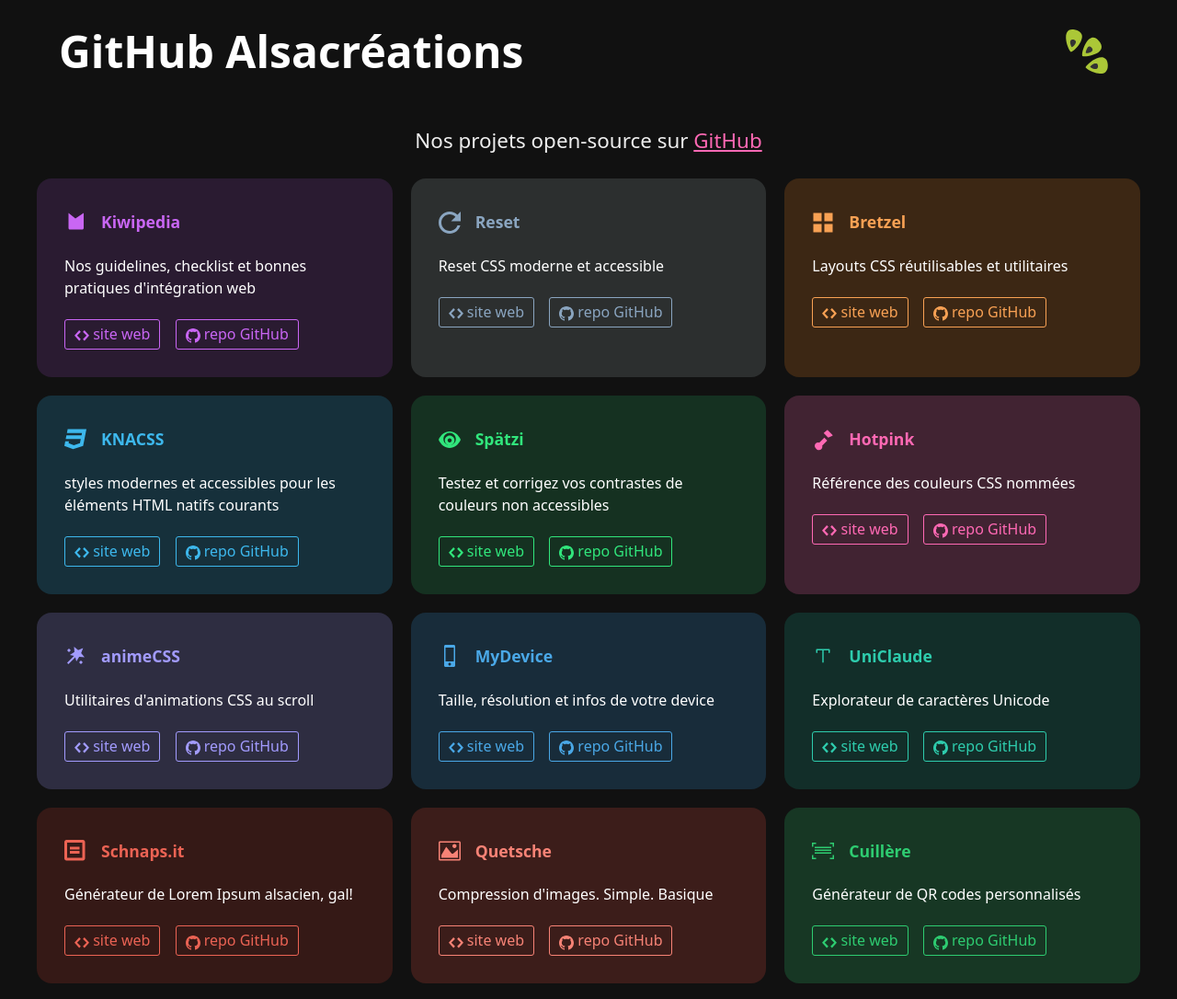
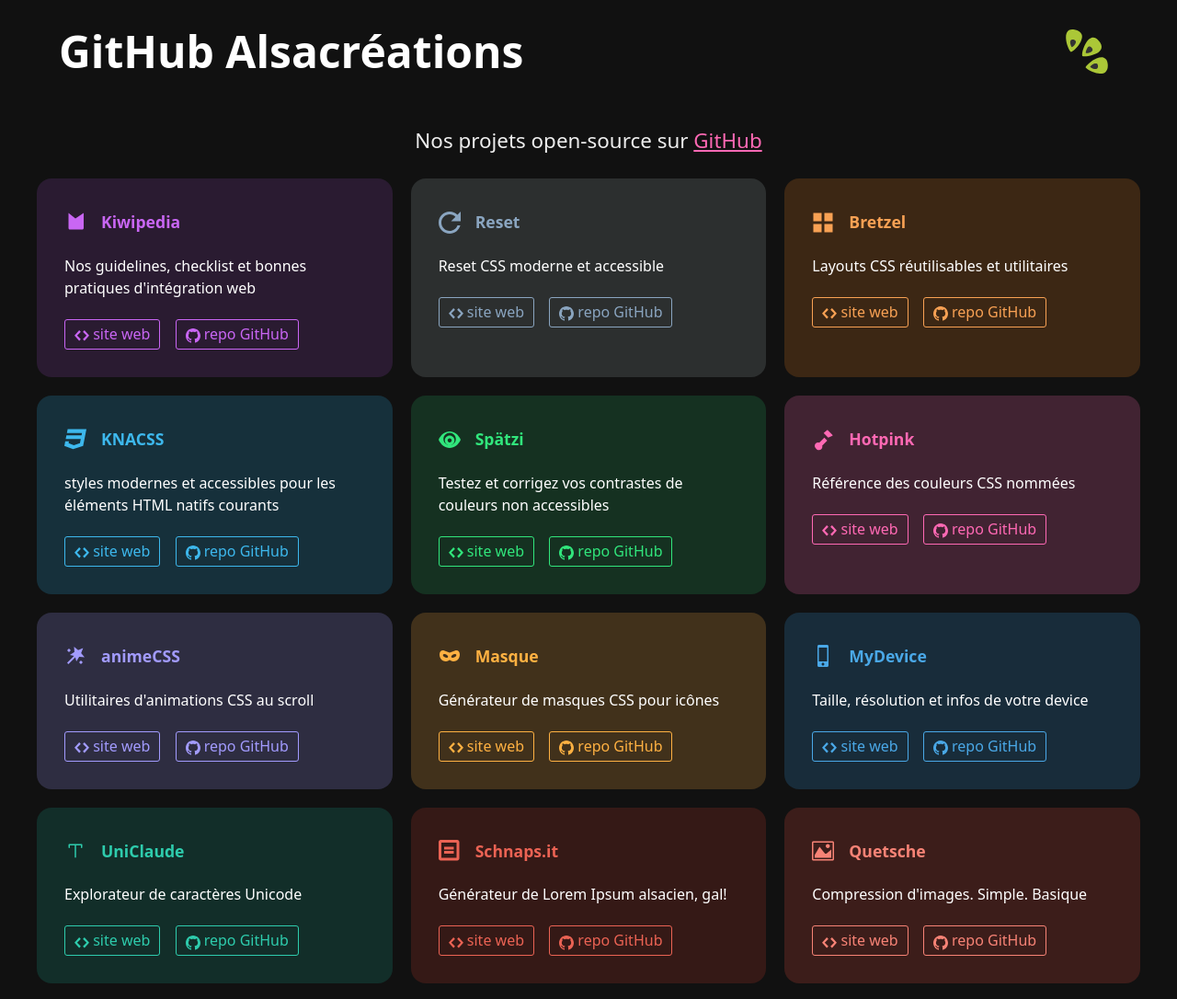
Before and after one commit to alsacreations/alsacreations.github.io, a plain HTML site: page index.html in a window 1280 px wide. Shown: the top 1086 px of the page at 92% size. Drawn offline with Linux system fonts and the light colour scheme.

Commit message:
feat: Add 'Masque' project entry to the homepage with corresponding styles and SVG icon.

```diff
--- a/index.html
+++ b/index.html
@@ -313,6 +313,45 @@
         <a
           class="button"
           href="https://github.com/alsacreations/animecss"
+          target="_blank"
+          title="repo GitHub (nouvelle fenêtre)"
+          ><svg class="icon icon--sub">
+            <use
+              xmlns:xlink="http://www.w3.org/1999/xlink"
+              xlink:href="#octocat"></use>
+          </svg>
+          repo GitHub</a
+        >
+      </li>
+
+      <!-- Masque -->
+      <li class="repo repo--masque">
+        <h3>
+          <svg
+            class="icon"
+            aria-hidden="true">
+            <use
+              xmlns:xlink="http://www.w3.org/1999/xlink"
+              xlink:href="#masque"></use>
+          </svg>
+          Masque
+        </h3>
+        <p>Générateur de masques CSS pour icônes</p>
+        <a
+          class="button"
+          href="https://masque.alsacreations.com"
+          target="_blank"
+          title="site web (nouvelle fenêtre)"
+          ><svg class="icon icon--sub">
+            <use
+              xmlns:xlink="http://www.w3.org/1999/xlink"
+              xlink:href="#liquid"></use>
+          </svg>
+          site web</a
+        >
+        <a
+          class="button"
+          href="https://github.com/alsacreations/masque"
           target="_blank"
           title="repo GitHub (nouvelle fenêtre)"
           ><svg class="icon icon--sub">
@@ -860,6 +899,13 @@
           d="M4.4 21L3 19.6l7.525-7.55L6 10.925l4.95-3.075L10.525 2L15 5.775l5.4-2.2L18.225 9L22 13.45l-5.85-.4l-3.1 4.95l-1.125-4.525zM5 8L3 6l2-2l2 2zm13 13l-2-2l2-2l2 2z"></path>
       </symbol>
       <symbol
+        id="masque"
+        viewBox="0 0 24 24">
+        <path
+          fill="currentColor"
+          d="M7.8 18q-1.275 0-2.437-.45t-2.088-1.325q-1.2-1.125-1.737-2.662T1 10.375q0-1.95.95-3.162T4.725 6q.35 0 .663.063t.637.187L12 8.475l5.975-2.225q.325-.125.638-.187T19.275 6Q21.1 6 22.05 7.213t.95 3.162q0 1.65-.537 3.188t-1.738 2.662q-.925.875-2.087 1.325T16.2 18q-1.65 0-2.8-.75l-1.15-.75h-.5l-1.15.75Q9.45 18 7.8 18m.925-4q.725 0 1.15-.337t.425-.913q0-.975-1.3-1.862T6.275 10q-.725 0-1.15.338t-.425.912q0 .975 1.3 1.863T8.725 14m6.55 0Q16.7 14 18 13.112t1.3-1.862q0-.6-.413-.925T17.726 10Q16.3 10 15 10.888t-1.3 1.862q0 .575.413.913t1.162.337"></path>
+      </symbol>
+      <symbol
         viewBox="0 0 62.6 65.9"
         id="pepins">
         <path
--- a/styles.css
+++ b/styles.css
@@ -90,6 +90,11 @@
   --color-anime-base: #a29bfe;
   --color-anime-bg-transparent: rgba(162, 155, 254, 0.2);
   --color-anime-shadow: var(--color-anime-base);
+
+  /* Masque */
+  --color-masque-base: #ffb142;
+  --color-masque-bg-transparent: rgba(255, 177, 66, 0.2);
+  --color-masque-shadow: var(--color-masque-base);
 
   /* Espacements */
   --spacing-0: 0rem;
@@ -398,6 +403,12 @@
   --repo-shadow: var(--color-anime-shadow);
 }
 
+.repo--masque {
+  --repo-bg: var(--color-masque-bg-transparent);
+  --repo-color: var(--color-masque-base);
+  --repo-shadow: var(--color-masque-shadow);
+}
+
 /* Styles pour les détails */
 .details {
   position: absolute;
```
